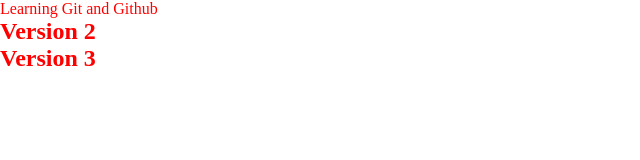
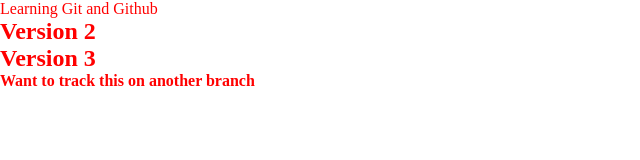
Before and after one commit to Socheema/learning_git, a plain HTML site: page index.html in a window 1280 px wide. Shown: the whole page, without its empty margins (0-640 px from the left). Drawn offline with Linux system fonts and the light colour scheme.

Commit message:
created another branch for commit.

```diff
--- a/index.html
+++ b/index.html
@@ -12,5 +12,6 @@
     </p>
     <h2>Version 2</h2>
     <h2>Version 3</h2>
+    <h4>Want to track this on another branch</h4>
 </body>
 </html>
```
